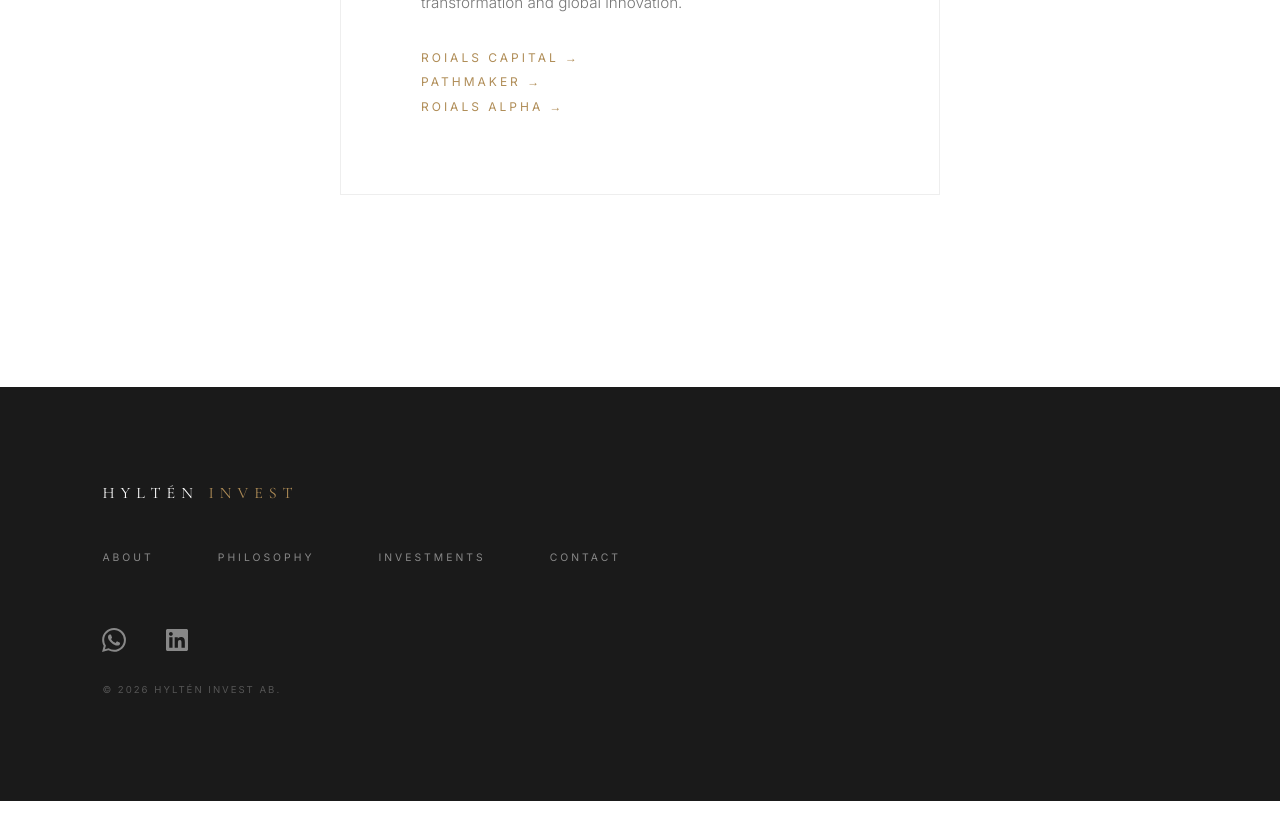
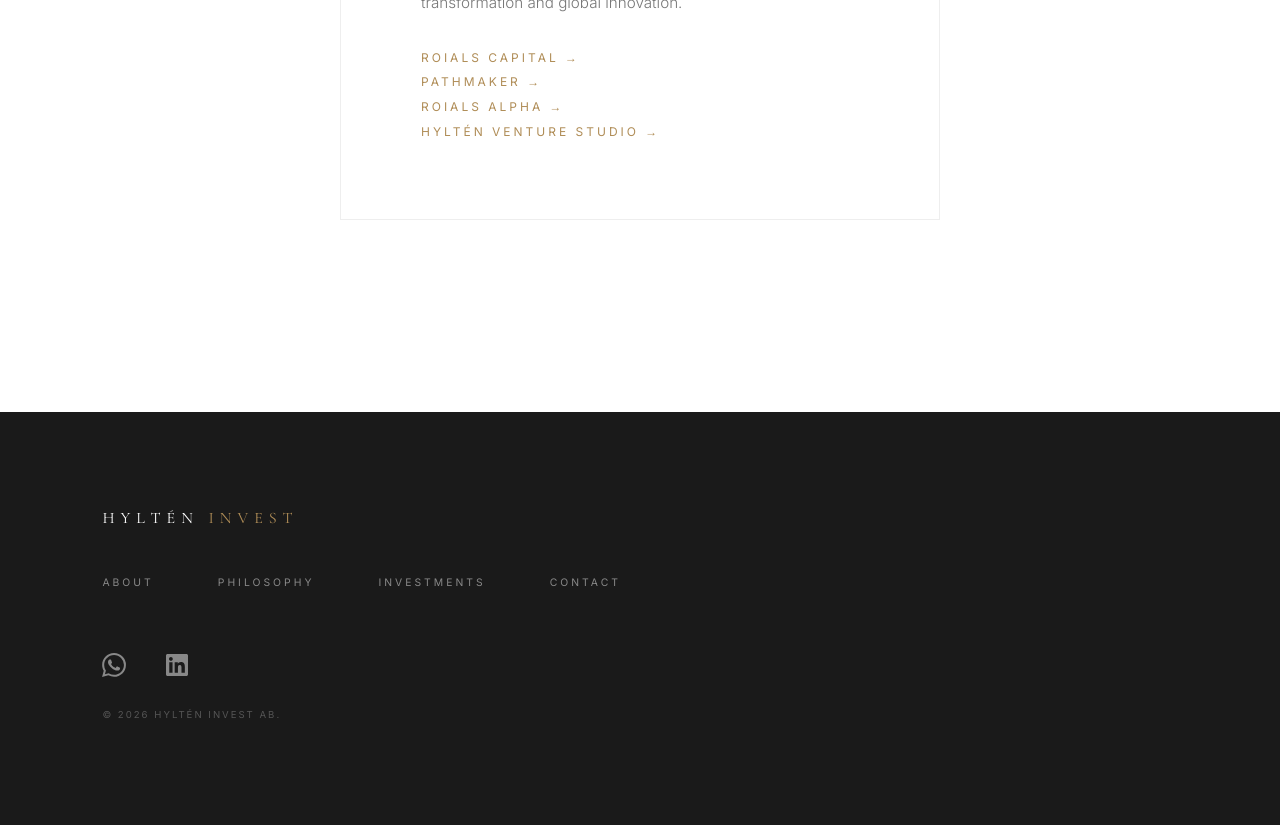
Before and after one commit to Hylten/Hylten-Invest, a React (Vite) app: page / in a window 1280 px wide. Shown: the part 2980-3805 px from the top of the page. Before the commit the page ends 3781 px from the top, so only its background shows below. Built offline with nearby package versions, Linux system fonts and the light colour scheme.

Commit message:
Integrated Hyltén Venture Studio into primary portfolio.

```diff
--- a/src/App.tsx
+++ b/src/App.tsx
@@ -118,6 +118,7 @@ const HomePage: React.FC = () => {
               <a href="https://roialscapital.com/" target="_blank" rel="noopener noreferrer" style={{ color: 'var(--invest-accent)', fontSize: '0.75rem', textTransform: 'uppercase', letterSpacing: '3px', textDecoration: 'none', display: 'inline-flex', alignItems: 'center', gap: '0.4rem', transition: 'opacity 0.3s' }} onMouseOver={e => (e.currentTarget.style.opacity = '0.7')} onMouseOut={e => (e.currentTarget.style.opacity = '1')}>Roials Capital →</a>
               <a href="https://hylten.github.io/Pathmakers/" target="_blank" rel="noopener noreferrer" style={{ color: 'var(--invest-accent)', fontSize: '0.75rem', textTransform: 'uppercase', letterSpacing: '3px', textDecoration: 'none', display: 'inline-flex', alignItems: 'center', gap: '0.4rem', transition: 'opacity 0.3s' }} onMouseOver={e => (e.currentTarget.style.opacity = '0.7')} onMouseOut={e => (e.currentTarget.style.opacity = '1')}>Pathmaker →</a>
               <a href="https://hylten.github.io/Alpha/" target="_blank" rel="noopener noreferrer" style={{ color: 'var(--invest-accent)', fontSize: '0.75rem', textTransform: 'uppercase', letterSpacing: '3px', textDecoration: 'none', display: 'inline-flex', alignItems: 'center', gap: '0.4rem', transition: 'opacity 0.3s' }} onMouseOver={e => (e.currentTarget.style.opacity = '0.7')} onMouseOut={e => (e.currentTarget.style.opacity = '1')}>Roials Alpha →</a>
+              <a href="https://hylten.github.io/Venture-Studio/" target="_blank" rel="noopener noreferrer" style={{ color: 'var(--invest-accent)', fontSize: '0.75rem', textTransform: 'uppercase', letterSpacing: '3px', textDecoration: 'none', display: 'inline-flex', alignItems: 'center', gap: '0.4rem', transition: 'opacity 0.3s' }} onMouseOver={e => (e.currentTarget.style.opacity = '0.7')} onMouseOut={e => (e.currentTarget.style.opacity = '1')}>Hyltén Venture Studio →</a>
             </div>
           </div>
         </div>
```
